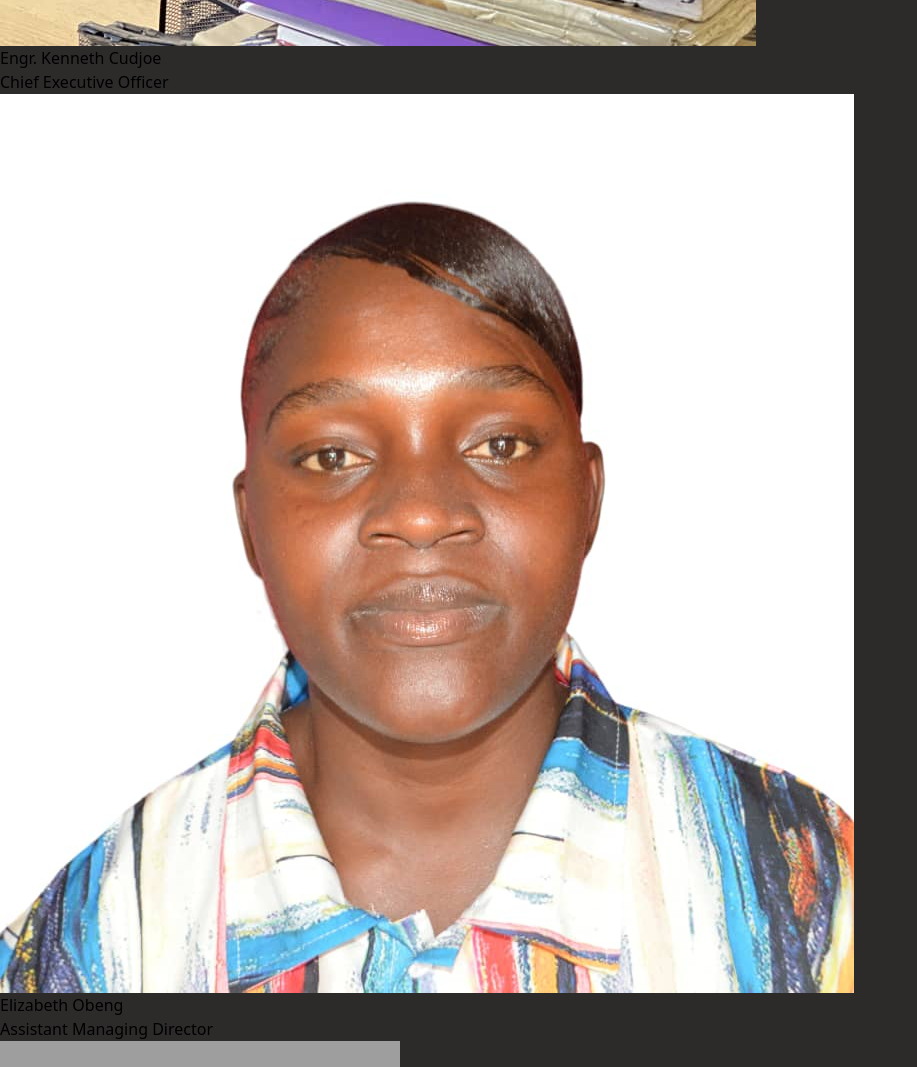
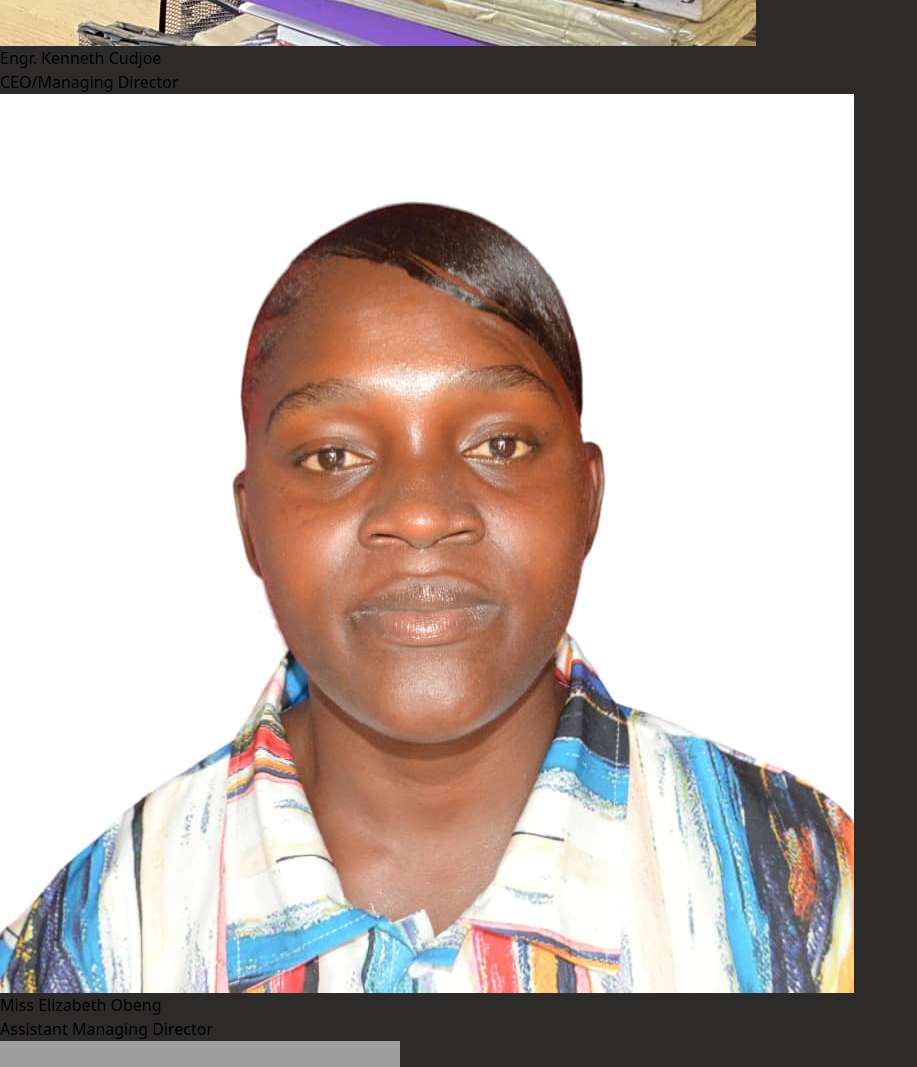
Before and after one commit to JosephSarpey/Dermolahu-draughtmanship-construction-works, a React (Vite) app: page /about in a window 1280 px wide. Shown: the part 1818-2885 px from the top of the page, without its empty margins (0-917 px from the left). Built offline with nearby package versions, Linux system fonts and the light colour scheme; grey boxes are pictures that could not be loaded.

Commit message:
added some social media links

```diff
--- a/src/sections/DetailedAbout.jsx
+++ b/src/sections/DetailedAbout.jsx
@@ -73,17 +73,17 @@ const DetailedAbout = () => {
         <h2 className='text-white text-3xl font-bold mb-[40px]'>Meet Our Team</h2>
         <div className='flex flex-wrap justify-between items-start gap-[30px]'>
           <div className='w-[300px] flex flex-col items-center'>
-            <img src='/assets/ceo_profile.png' alt='Staff Member 1' className='w-full h-auto rounded-full' />
+            <img src='/assets/ceo_profile.png' alt='Staff Member 1' className='w-[50%] h-auto rounded-full' />
             <h3 className='text-yellow-500 text-xl mt-[20px]'>Engr. Kenneth Cudjoe</h3>
-            <p className='text-white text-lg text-center'>Chief Executive Officer</p>
+            <p className='text-white text-lg text-center'>CEO/Managing Director</p>
           </div>
           <div className='w-[300px] flex flex-col items-center'>
-            <img src='/assets/mg_director.jpg' alt='Staff Member 2' className='w-full h-auto rounded-full' />
-            <h3 className='text-yellow-500 text-xl mt-[20px]'>Elizabeth Obeng</h3>
+            <img src='/assets/mg_director.jpg' alt='Staff Member 2' className='w-[50%] h-auto rounded-full' />
+            <h3 className='text-yellow-500 text-xl mt-[20px]'>Miss Elizabeth Obeng</h3>
             <p className='text-white text-lg text-center'>Assistant Managing Director</p>
           </div>
           <div className='w-[300px] flex flex-col items-center'>
-            <img src='/assets/image3.jpg' alt='Staff Member 3' className='w-full h-auto rounded-full' />
+            <img src='/assets/image3.jpg' alt='Staff Member 3' className='w-[50%] h-auto rounded-full' />
             <h3 className='text-yellow-500 text-xl mt-[20px]'>Michael Brown</h3>
             <p className='text-white text-lg text-center'>Project Manager</p>
           </div>
--- a/src/sections/DetailedContact.jsx
+++ b/src/sections/DetailedContact.jsx
@@ -4,7 +4,7 @@ import React, { useState } from 'react'
 import { motion } from 'framer-motion'
 import { FontAwesomeIcon } from '@fortawesome/react-fontawesome'
 import { faMapMarkerAlt, faPhone, faEnvelope, faPaperPlane } from '@fortawesome/free-solid-svg-icons'
-import { faFacebook, faTwitter, faInstagram, faLinkedin } from '@fortawesome/free-brands-svg-icons'
+import { faFacebook, faTwitter, faInstagram, faLinkedin, faWhatsapp } from '@fortawesome/free-brands-svg-icons'
 import Header from './Header'
 import { slideUpVariants, zoomInVariants } from './animation'
 
@@ -80,17 +80,20 @@ const DetailedContact = () => {
           <div className='mt-[40px]'>
             <h2 className='text-2xl font-bold'>Follow Us</h2>
             <div className='flex mt-4 gap-4'>
-              <a href='https://facebook.com' target='_blank' rel='noopener noreferrer'>
+              <a href='https://www.facebook.com/share/r/19xwCNKL9j/' target='_blank' rel='noopener noreferrer'>
                 <FontAwesomeIcon icon={faFacebook} className='text-2xl text-yellow-500 hover:text-black' />
               </a>
               <a href='https://twitter.com' target='_blank' rel='noopener noreferrer'>
                 <FontAwesomeIcon icon={faTwitter} className='text-2xl text-yellow-500 hover:text-black' />
               </a>
-              <a href='https://instagram.com' target='_blank' rel='noopener noreferrer'>
+              <a href='https://www.instagram.com/demolahu_engineering.kenjack?utm_source=qr&igsh=anBoeTVlZW1lejd1' target='_blank' rel='noopener noreferrer'>
                 <FontAwesomeIcon icon={faInstagram} className='text-2xl text-yellow-500 hover:text-black' />
               </a>
               <a href='https://linkedin.com' target='_blank' rel='noopener noreferrer'>
                 <FontAwesomeIcon icon={faLinkedin} className='text-2xl text-yellow-500 hover:text-black' />
+              </a>
+              <a href='https://wa.me/+233249308701' target='_blank' rel='noopener noreferrer'>
+                <FontAwesomeIcon icon={faWhatsapp} className='text-2xl text-yellow-500 hover:text-black' />
               </a>
             </div>
           </div>
```
